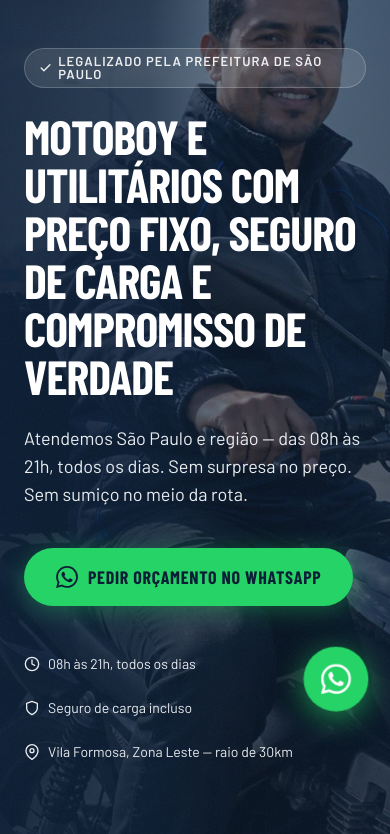
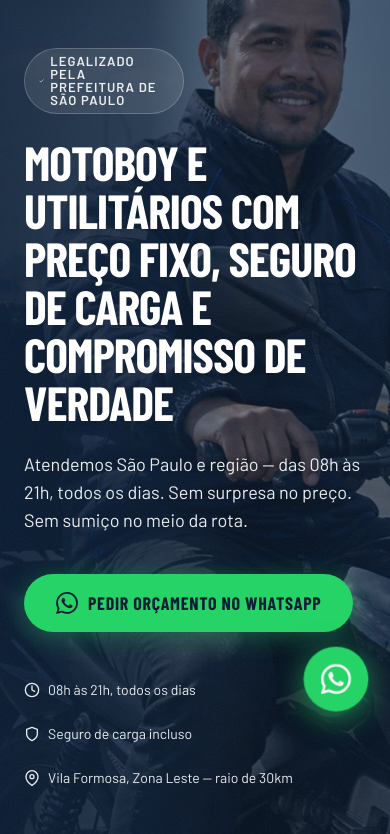
Before and after one commit to lucassampaio-me/diniz-express, a website: page index.html in a window 390 px wide. Shown: the part 111-945 px from the top of the page. Drawn offline with nearby package versions, Linux system fonts and the light colour scheme; a web font is replaced by a local one.

Commit message:
ajuste badge hero

```diff
--- a/index.html
+++ b/index.html
@@ -53,7 +53,7 @@
       </div>
 
       <!-- Badge de legalização -->
-      <div class="reveal hero-reveal mb-6">
+      <div class="reveal hero-reveal mb-6 sm:max-w-full max-w-[160px]">
         <span class="badge badge-light">
           <svg xmlns="http://www.w3.org/2000/svg" width="14" height="14" viewBox="0 0 24 24" fill="none" stroke="currentColor" stroke-width="2.5" stroke-linecap="round" stroke-linejoin="round" aria-hidden="true"><polyline points="20 6 9 17 4 12"/></svg>
           Legalizado pela Prefeitura de São Paulo
```
Also changed, not shown: css/output.css.
